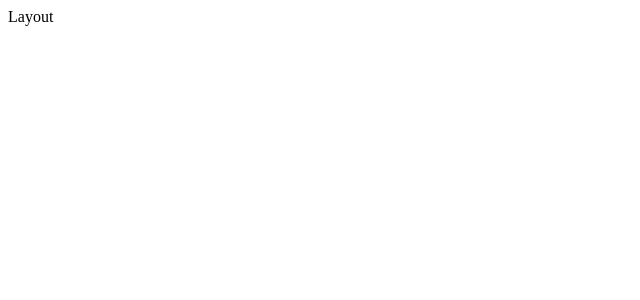
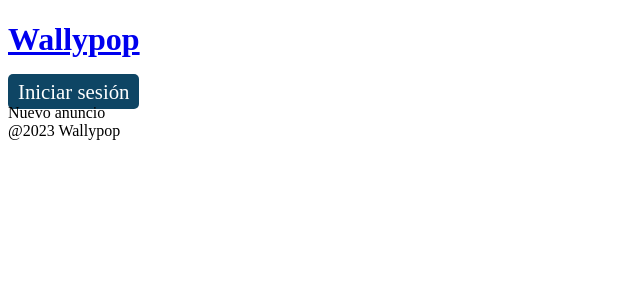
Before and after one commit to alfred3ks/wallypop-react, a React (Vite) app: page /adverts/new in a window 1280 px wide. Shown: the top 300 px of the page, without its empty margins (0-640 px from the left). Built offline with nearby package versions, Linux system fonts and the light colour scheme.

Commit message:
Agrego la estructura básica del layout.

```diff
--- a/src/App.jsx
+++ b/src/App.jsx
@@ -3,6 +3,7 @@ import LoginPage from './pages/auth/LoginPage';
 import Signup from './pages/signup/SignupPage';
 
 import './App.css';
+import Layout from './components/layout/Layout';
 
 const App = () => {
   return (
@@ -10,7 +11,7 @@ const App = () => {
       <Route path="/login" element={<LoginPage />} />
       <Route path="/signup" element={<Signup />} />
       {/* Rutas anidades */}
-      <Route path="/adverts" element={<div>Layout</div>}>
+      <Route path="/adverts" element={<Layout></Layout>}>
         <Route index element={<div>Adverts</div>} />
         <Route path=":id" element={<div>Ruta dinamica adverts id</div>} />
         <Route path="new" element={<div>Nuevo anuncio</div>} />
--- /dev/null
+++ b/src/components/AuthButton.jsx
@@ -0,0 +1,23 @@
+import { useAuth } from '../pages/auth/useAuth';
+import { logout } from '../pages/auth/service';
+import Button from './Button';
+import { Link } from 'react-router-dom';
+
+const AuthButton = () => {
+  const { isLogged, onLogout } = useAuth();
+
+  const handleLogout = async () => {
+    await logout();
+    onLogout();
+  };
+
+  return isLogged ? (
+    <Button onClick={handleLogout}>Cerrar sesión</Button>
+  ) : (
+    <Button as={Link} to={'/login'} $variant="primary">
+      Iniciar sesión
+    </Button>
+  );
+};
+
+export default AuthButton;
--- /dev/null
+++ b/src/components/layout/Footer.jsx
@@ -0,0 +1,5 @@
+const Footer = () => {
+  return <footer>@2023 Wallypop</footer>;
+};
+
+export default Footer;
--- /dev/null
+++ b/src/components/layout/Header.jsx
@@ -0,0 +1,17 @@
+import { Link } from 'react-router-dom';
+import AuthButton from '../AuthButton';
+
+const Header = () => {
+  return (
+    <header>
+      <Link to={'/'}>
+        <h1>Wallypop</h1>
+      </Link>
+      <nav>
+        <AuthButton />
+      </nav>
+    </header>
+  );
+};
+
+export default Header;
--- /dev/null
+++ b/src/components/layout/Layout.jsx
@@ -0,0 +1,15 @@
+import { Outlet } from 'react-router';
+import Header from './Header';
+import Footer from './Footer';
+
+const Layout = () => {
+  return (
+    <div>
+      <Header />
+      <main>{<Outlet />}</main>
+      <Footer />
+    </div>
+  );
+};
+
+export default Layout;
```
